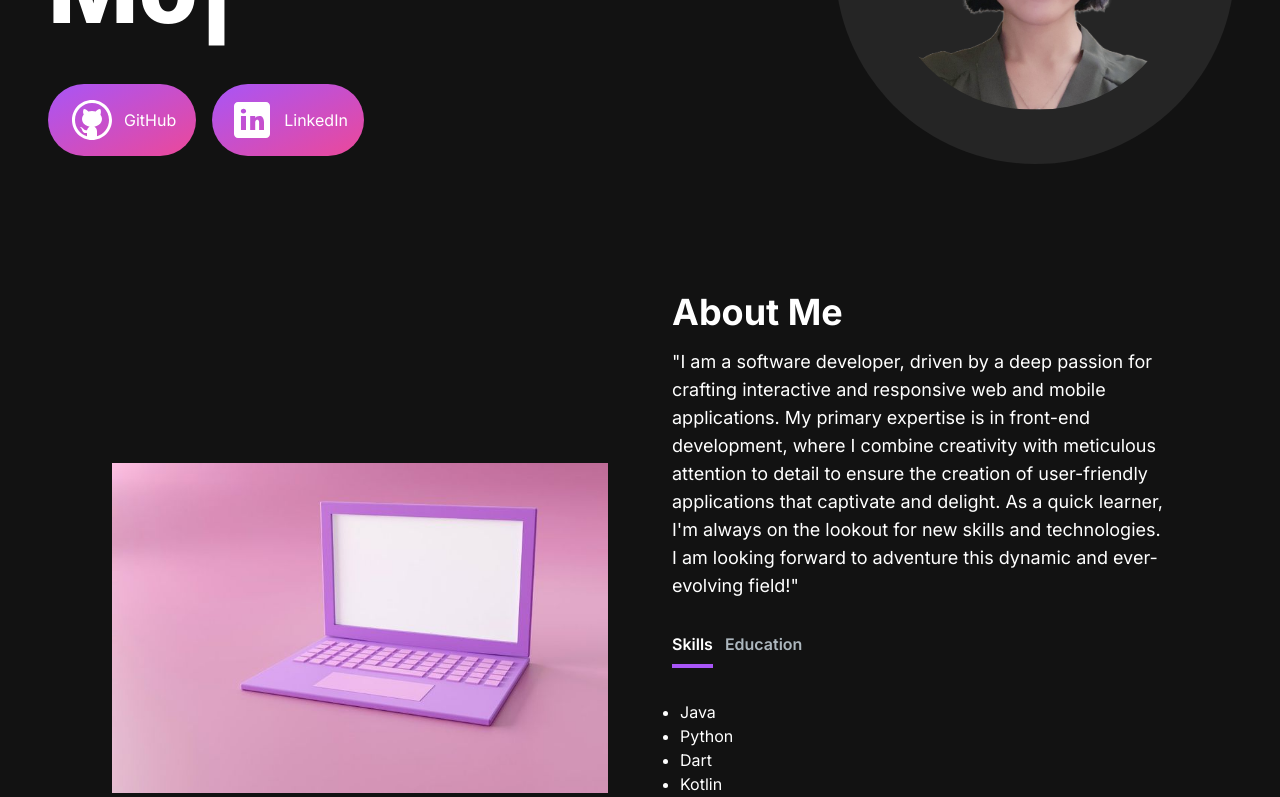
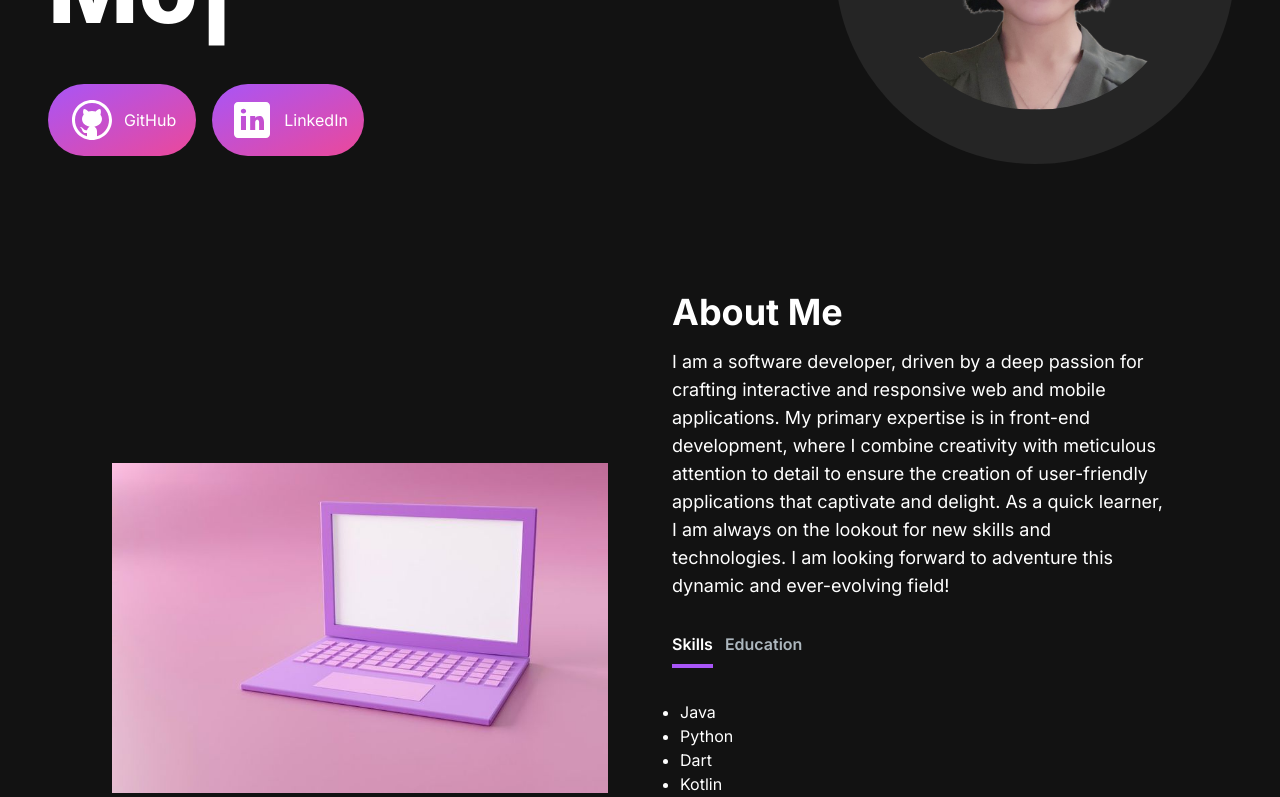
Before and after one commit to MinjiKong/portfolio, a Next.js app: page / in a window 1280 px wide. Shown: the part 412-1209 px from the top of the page. Built offline with nearby package versions, Linux system fonts and the light colour scheme.

Commit message:
fixed errors

```diff
--- a/src/app/components/AboutSection.jsx
+++ b/src/app/components/AboutSection.jsx
@@ -62,11 +62,11 @@ const AboutSection = () => {
         <div className="mt-4 md:mt-0 text-left flex flex-col h-full">
           <h2 className="text-4xl font-bold text-white mb-4">About Me</h2>
           <p className="text-base lg:text-lg">
-          "I am a software developer, driven by a deep passion for crafting interactive and responsive web and mobile applications.
+          I am a software developer, driven by a deep passion for crafting interactive and responsive web and mobile applications.
           My primary expertise is in front-end development, where I combine creativity with
           meticulous attention to detail to ensure the creation of user-friendly applications that captivate and delight.
-          As a quick learner, I'm always on the lookout for new skills and technologies.
-          I am looking forward to adventure this dynamic and ever-evolving field!"
+          As a quick learner, I am always on the lookout for new skills and technologies.
+          I am looking forward to adventure this dynamic and ever-evolving field!
           </p>
           <div className="flex flex-row justify-start mt-8">
             <TabButton
```
